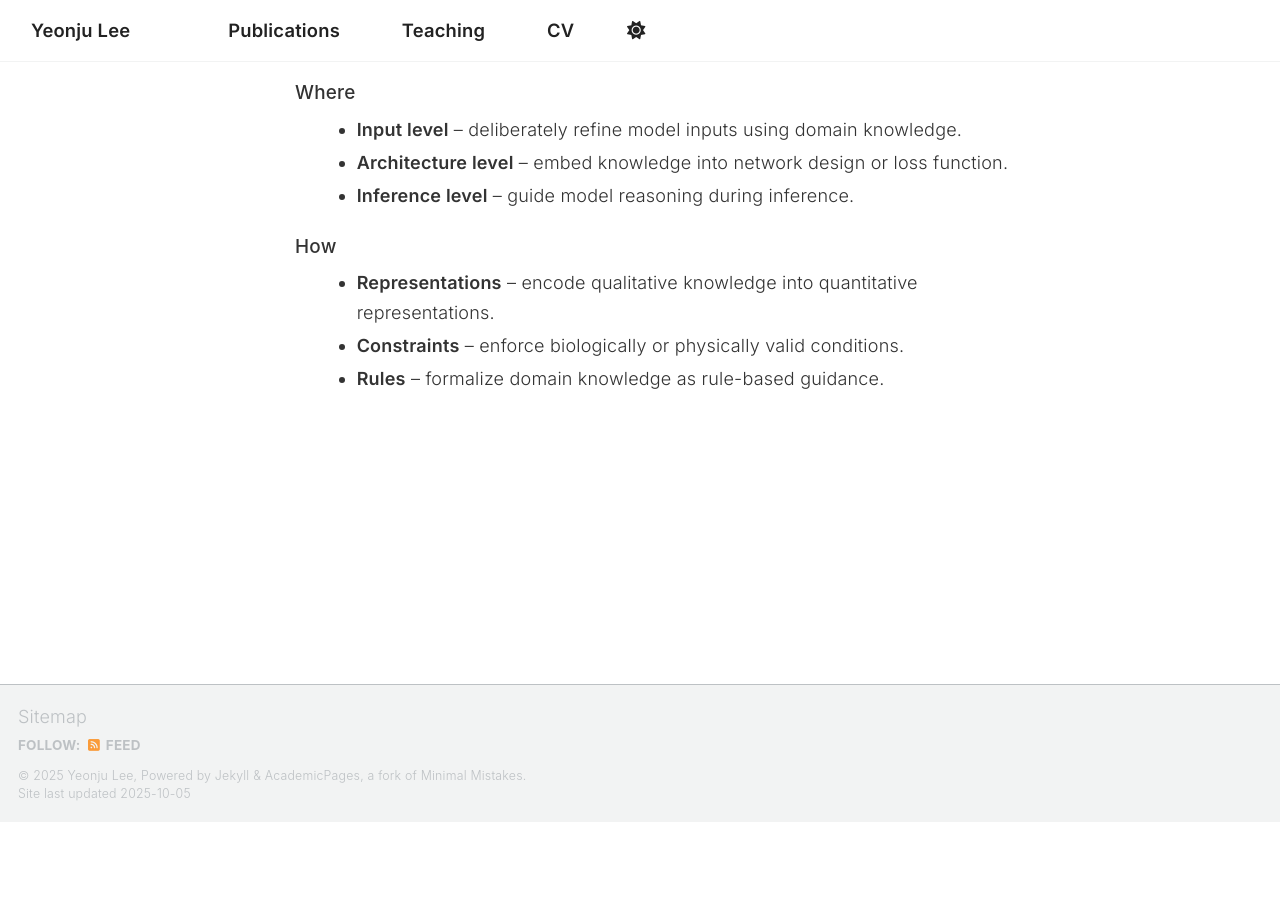
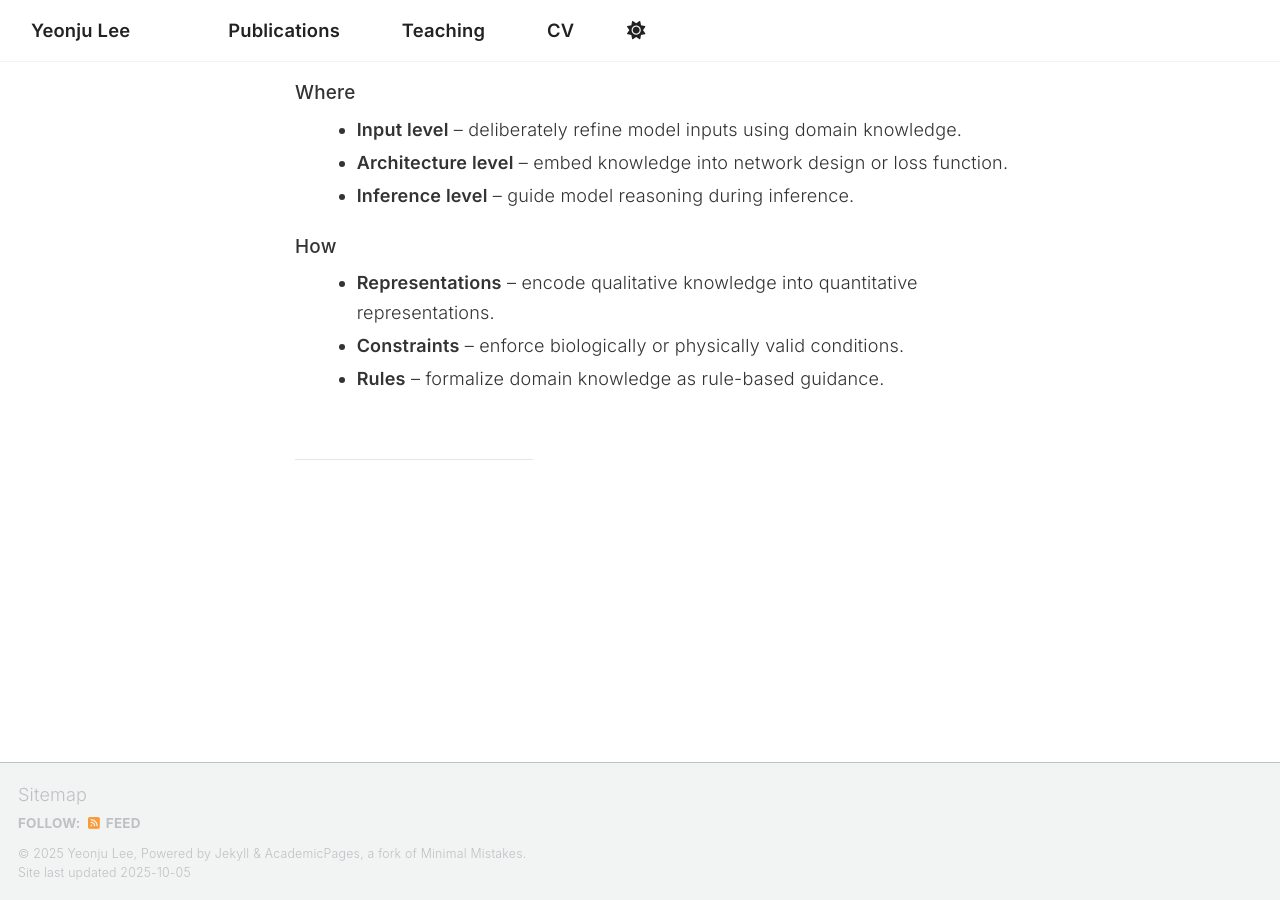
Before and after one commit to ylee845/ylee845.github.io, a Jekyll site: the page built from _pages/about.md, in a window 1280 px wide and 900 px high, scrolled down 616 px. Built offline with Jekyll 4.4.1, drawn with Linux system fonts in a browser that asks for light colours; a script that is not in the unit is left out; before the commit the page ends 1438 px from its top, so only the background shows below that.

Commit message:
Update about.md

```diff
--- a/_pages/about.md
+++ b/_pages/about.md
@@ -130,6 +130,8 @@ redirect_from:
   </p>
 </div>
 
+<hr style="border:none; border-top:1px solid #e5e5e5; margin:2.2rem 0 1.5rem; width:85%;">
+
 <div class="about-sections" style="max-width:75ch; margin:auto; line-height:1.65; font-family:'Inter', system-ui, -apple-system, 'Segoe UI', Roboto, Arial, sans-serif; color:#333;">
   <h3 style="font-size:1.4rem; font-weight:650; color:#222; margin-bottom:1rem;">
     Knowledge-Informed ML: Why, Where, and How
```
